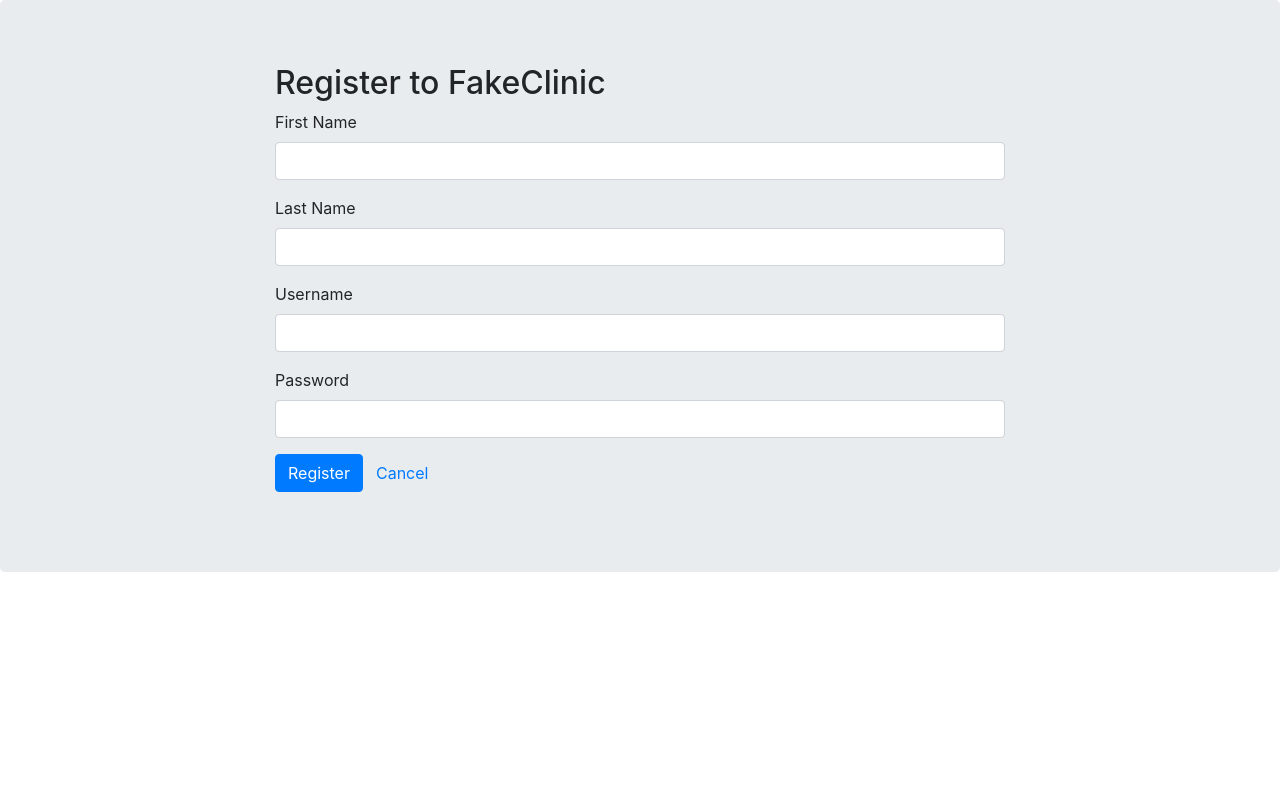
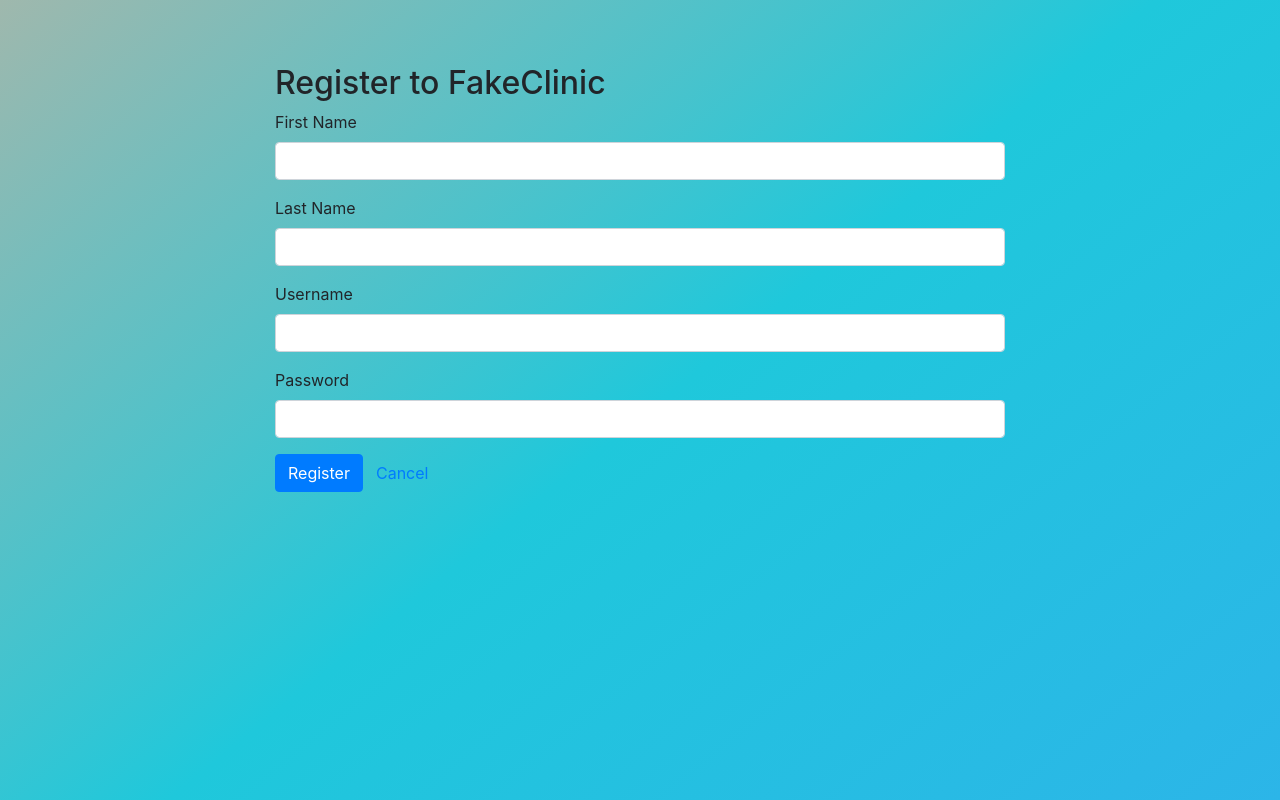
Before and after one commit to Arthareos/FakeClinic, an Angular app: page /register in a window 1280 px wide. Built offline with nearby package versions, Linux system fonts and the light colour scheme.

Commit message:
background

```diff
--- a/src/app/app.component.html
+++ b/src/app/app.component.html
@@ -7,7 +7,7 @@
 </nav>
 
 <!-- main content container -->
-<div class="jumbotron">
+<div class="jumbotron" style = "background-color:transparent">
     <div class="container">
         <div class="row">
             <div class="col-sm-8 offset-sm-2">
--- a/src/index.html
+++ b/src/index.html
@@ -8,7 +8,7 @@
     <!-- bootstrap css -->
     <link href="//cdnjs.cloudflare.com/ajax/libs/twitter-bootstrap/4.3.1/css/bootstrap.min.css" rel="stylesheet" />
 </head>
-<body>
+<body style = "background-image: linear-gradient(141deg, #9fb8ad 0%, #1fc8db 51%, #2cb5e8 100%);">
     <app>Loading...</app>
 </body>
 </html>
--- a/src/styles.less
+++ b/src/styles.less
@@ -1 +1,12 @@
 /* You can add global styles to this file, and also import other style files */
+
+html {
+    height: 100%;
+}
+body {
+    height: 100%;
+    margin: 0;
+    background-image: linear-gradient(141deg, #9fb8ad 0%, #1fc8db 51%, #2cb5e8 100%);
+    background-repeat: no-repeat;
+    background-attachment: fixed;
+}
```
